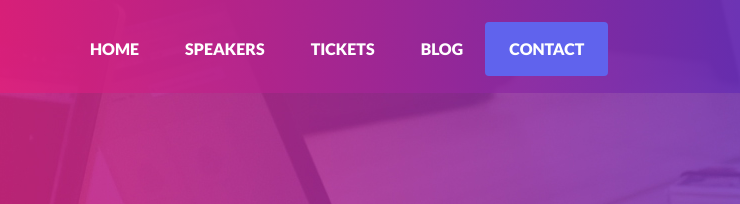
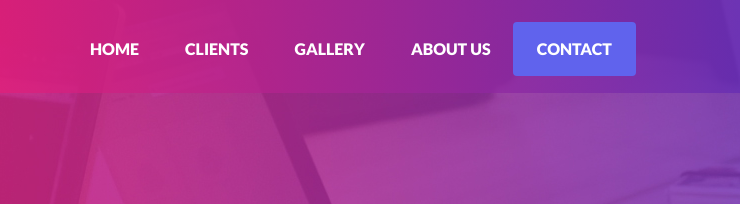
Before and after one commit to sowrabhinertia/NNindustry, a website: page contact.html in a window 1280 px wide. Shown: the top 204 px of the page, 179-919 px from the left. Drawn offline with Linux system fonts and the light colour scheme.

Commit message:
index modified

```diff
--- a/contact.html
+++ b/contact.html
@@ -39,11 +39,11 @@
                             <div class="main-menu">
                                 <nav>
                                     <ul>
-                                        <li><a href="./index.html">Home</a></li>
-                                        <li><a href="./speakers.html">Speakers</a></li>
-                                        <li><a href="./tickets.html">Tickets</a></li>
-                                        <li><a href="./blog.html">Blog</a></li>
-                                        <li><a class="active" href="./contact.html">Contact</a></li>
+                                      <li><a href="./index.html">Home</a></li>
+                                      <li><a href="./speakers.html">Clients</a></li>
+                                      <li><a href="./tickets.html">Gallery</a></li>
+                                      <li><a href="./blog.html">About Us</a></li>
+                                      <li><a class="active" href="./contact.html">Contact</a></li>
                                     </ul>
                                 </nav>
                             </div>
```
Also changed, not shown: index.html (+7 -2 lines).
